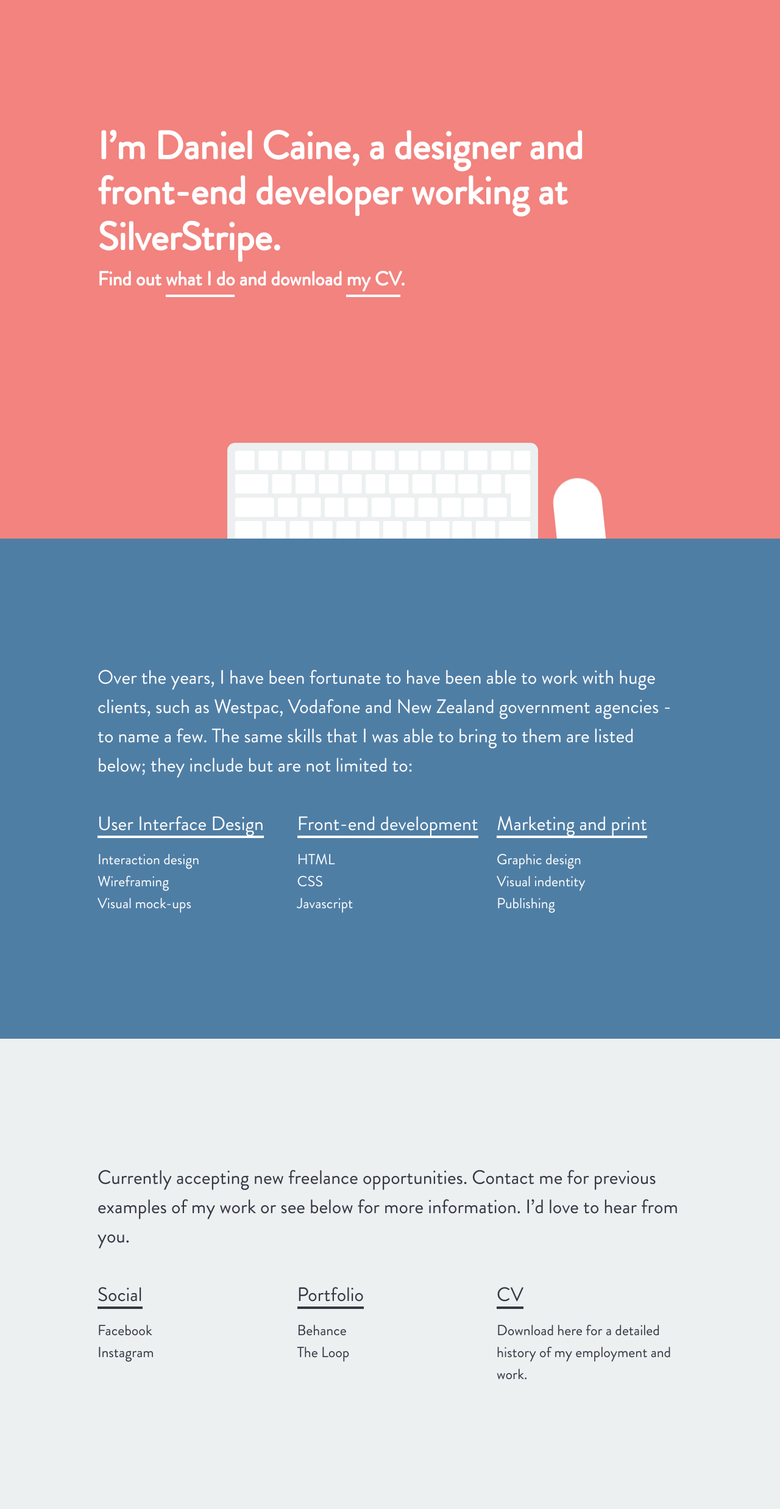
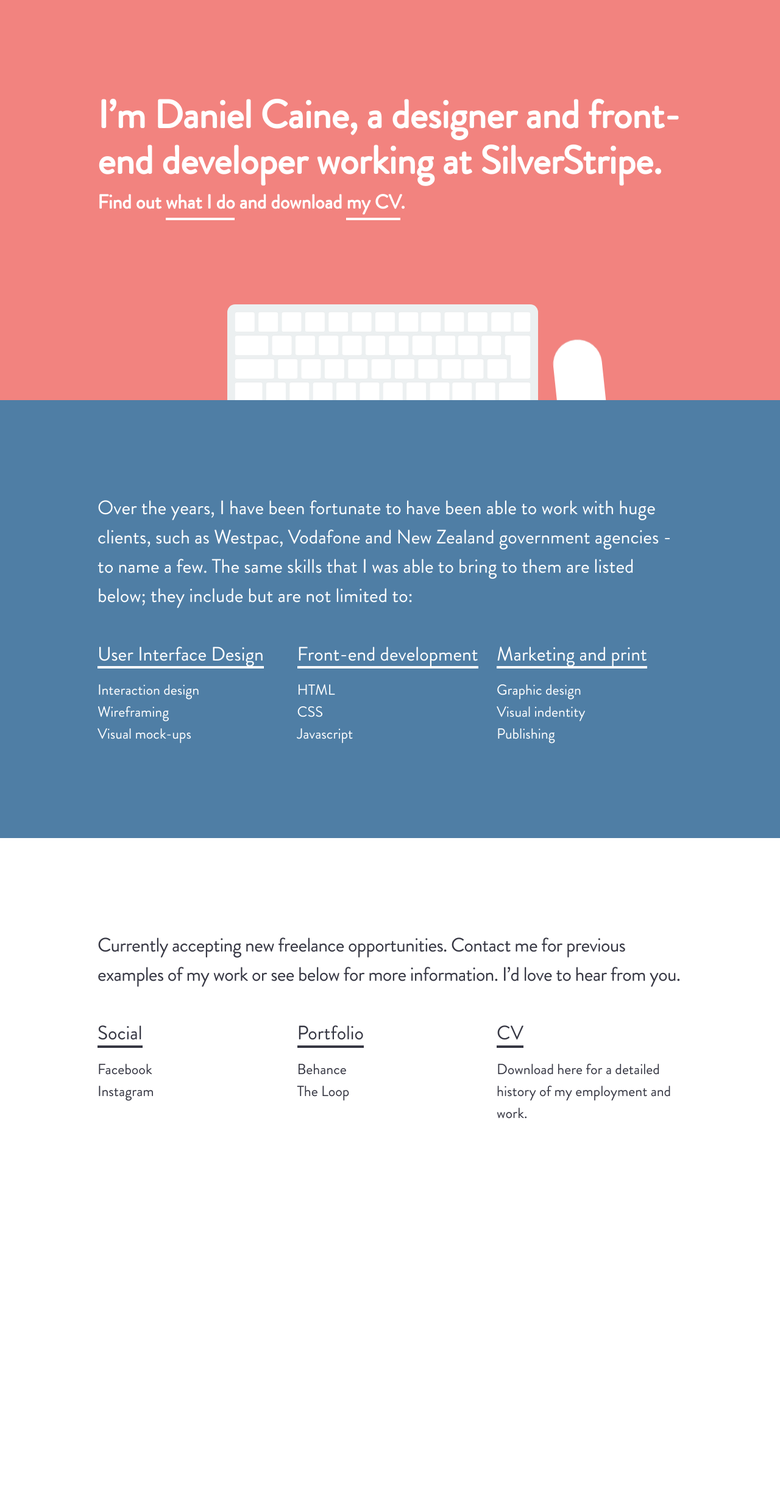
Before and after one commit to A7DC/A7DC.github.io, a Jekyll site: the page built from index.html, in a window 1280 px wide. Shown: the whole page at 61% size. Built offline with Jekyll 4.4.1, drawn with Linux system fonts in a browser that asks for light colours; after the commit the page ends 1995 px from its top, so only the background shows below that.

Commit message:
added negative letter-spacing to h1 and the contact paragraph to avoid orphans

```diff
--- a/_sass/_base.scss
+++ b/_sass/_base.scss
@@ -1,15 +1,15 @@
 // scaffolding
 
 section {
-	padding-top: emRhythm(12, $ms-down1);
-	padding-bottom: emRhythm(12, $ms-down1);
+	padding-top: emRhythm(9, $ms-down1);
+	padding-bottom: emRhythm(9, $ms-down1);
 	float: left;
 	width: 100%;
 	color: white;
 
 	@media(max-width: 768px) {
-		padding-top: emRhythm(6, $ms-down1);
-		padding-bottom: emRhythm(6, $ms-down1);
+		padding-top: emRhythm(3, $ms-down1);
+		padding-bottom: emRhythm(3, $ms-down1);
 	}
 }
 
@@ -40,8 +40,8 @@ section {
 	color: white;
 	// height: 640px;
 	position: relative;
-	padding-top: emRhythm(12, $ms-down1);
-	padding-bottom: emRhythm(16, $ms-down1);
+	padding-top: emRhythm(9, $ms-down1);
+	padding-bottom: emRhythm(12, $ms-down1);
 
 	@media(max-width: 768px) {
 		padding-top: emRhythm(6, $ms-down1);
@@ -49,10 +49,10 @@ section {
 	}
 
 	h2 {
-		margin-bottom: emRhythm(8, $ms-down1);
+		margin-bottom: emRhythm(6, $ms-down1);
 
 		@media(max-width: 768px) {
-			margin-bottom: emRhythm(12, $ms-down1);
+			margin-bottom: emRhythm(9, $ms-down1);
 		}
 	}
 }
@@ -63,7 +63,6 @@ section {
 }
 
 .contact {
-	background: #ECF0F1;
 	color: #363743;
 }
 
--- a/_sass/_type.scss
+++ b/_sass/_type.scss
@@ -21,6 +21,7 @@ body {
 h1 {
 	font-size: 2em;
 	line-height: 1.17;
+	letter-spacing: -.2px;
 }
 
 h2 {
@@ -69,3 +70,7 @@ ul {
 	color: inherit;
 	text-decoration: none;
 }
+
+.contact p {
+	letter-spacing: -.7px;
+}
```
